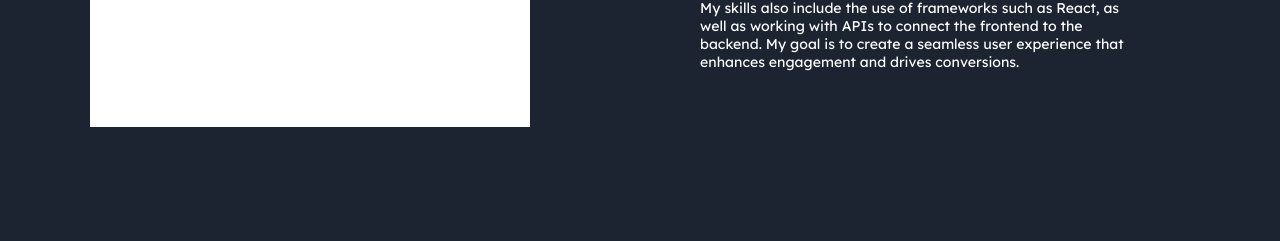
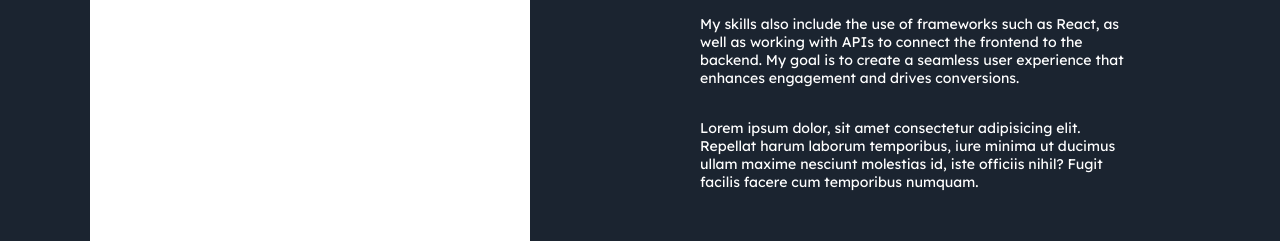
Before and after one commit to NTiger07/portfolio-react, a React (Create React App) app: page / in a window 1280 px wide. Shown: the part 1253-1494 px from the top of the page. Built offline with nearby package versions, Linux system fonts and the light colour scheme.

Commit message:
asses about paragraph

```diff
--- a/src/components/About.css
+++ b/src/components/About.css
@@ -1,7 +1,7 @@
 .about_section {
   display: flex;
   flex-direction: column;
-  height: 90vh;
+  height: 110vh;
   background-color: #1b2430;
   padding-top: 7vh;
   padding-bottom: 7vh;
--- a/src/components/About.jsx
+++ b/src/components/About.jsx
@@ -25,6 +25,12 @@ class About extends Component {
               My goal is to create a seamless user experience that enhances
               engagement and drives conversions.
             </p>
+            <p>
+              Lorem ipsum dolor, sit amet consectetur adipisicing elit. Repellat
+              harum laborum temporibus, iure minima ut ducimus ullam maxime
+              nesciunt molestias id, iste officiis nihil? Fugit facilis facere
+              cum temporibus numquam.
+            </p>
           </div>
         </div>
       </div>
```
Also changed, not shown: todo.txt.
